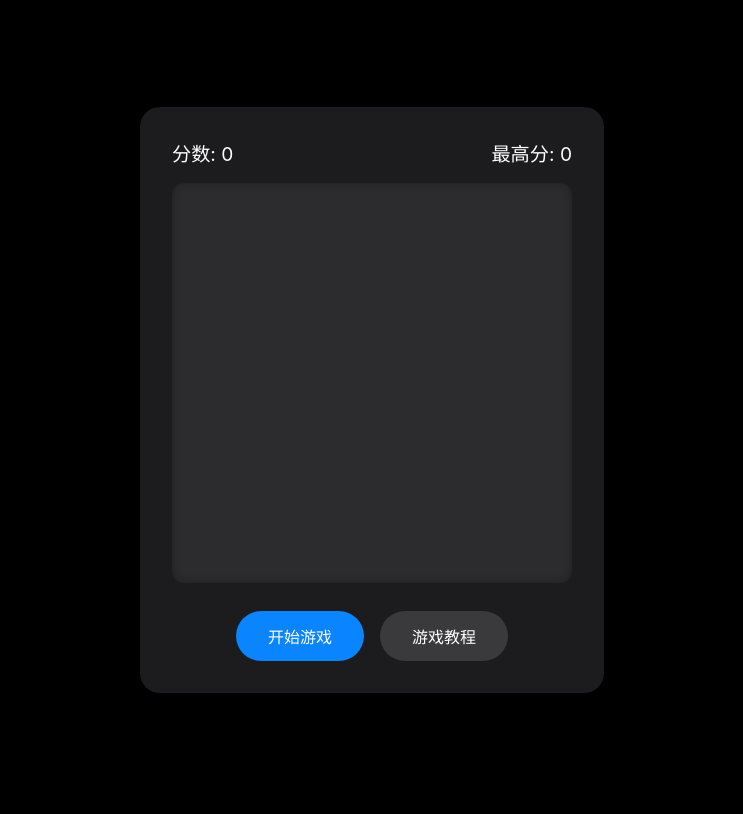
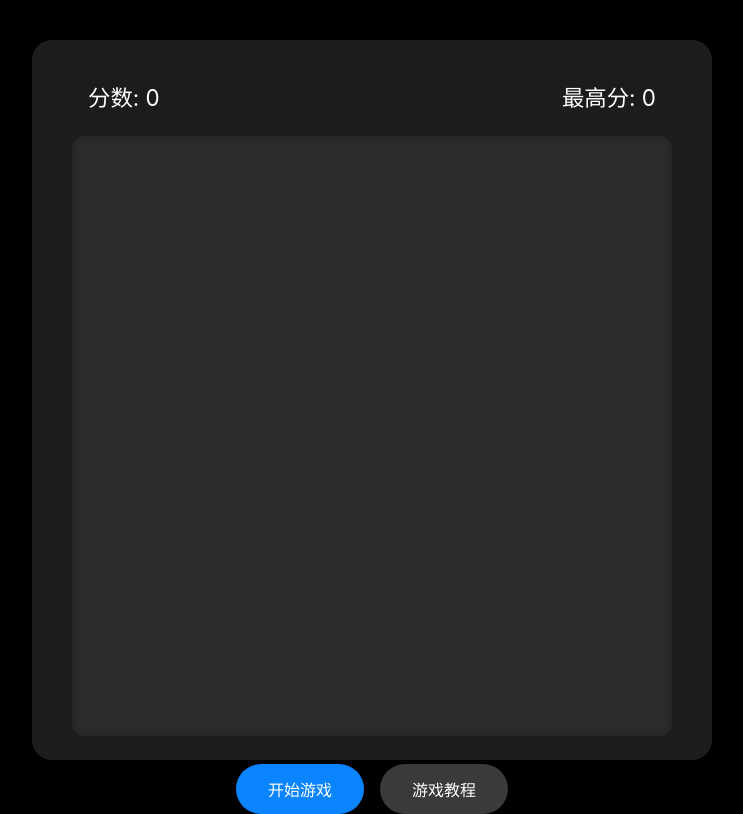
Before and after one commit to seven15980/snake-game, a plain HTML site: page index.html in a window 1280 px wide. Shown: the whole page, without its empty margins (268-1011 px from the left). Drawn offline with Linux system fonts and the light colour scheme.

Commit message:
updated youxi sudu

```diff
--- a/game.js
+++ b/game.js
@@ -4,11 +4,11 @@ class SnakeGame {
         this.ctx = this.canvas.getContext('2d');
 
         // 设置画布大小
-        this.canvas.width = 400;
-        this.canvas.height = 400;
+        this.canvas.width = 600;
+        this.canvas.height = 600;
 
         // 游戏网格大小
-        this.gridSize = 20;
+        this.gridSize = 25;
         this.tileCount = this.canvas.width / this.gridSize;
 
         // 初始化游戏状态
@@ -45,6 +45,7 @@ class SnakeGame {
         this.isRunning = false;
         this.score = 0;
         this.highScore = localStorage.getItem('snakeHighScore') || 0;
+        this.baseSpeed = 200;
 
         // 更新分数显示
         this.updateScore();
@@ -186,13 +187,18 @@ class SnakeGame {
         });
     }
 
+    getCurrentSpeed() {
+        const speedReduction = Math.floor(this.score / 100) * 20;
+        return Math.max(50, this.baseSpeed - speedReduction);
+    }
+
     gameLoop() {
         if (!this.isRunning) return;
 
         this.update();
         this.draw();
 
-        setTimeout(() => requestAnimationFrame(() => this.gameLoop()), 100);
+        setTimeout(() => requestAnimationFrame(() => this.gameLoop()), this.getCurrentSpeed());
     }
 
     showTutorial() {
--- a/style.css
+++ b/style.css
@@ -16,17 +16,20 @@ body {
 .game-container {
     background-color: #1c1c1e;
     border-radius: 20px;
-    padding: 2rem;
+    padding: 2.5rem;
     box-shadow: 0 4px 15px rgba(0, 0, 0, 0.3);
     text-align: center;
+    max-width: 90vw;
+    max-height: 90vh;
 }
 
 .score-board {
     display: flex;
     justify-content: space-between;
-    margin-bottom: 1rem;
-    font-size: 1.2rem;
+    margin-bottom: 1.5rem;
+    font-size: 1.4rem;
     color: #ffffff;
+    padding: 0 1rem;
 }
 
 #gameCanvas {
@@ -34,6 +37,8 @@ body {
     border-radius: 12px;
     box-shadow: inset 0 0 10px rgba(0, 0, 0, 0.3);
     margin-bottom: 1.5rem;
+    max-width: 100%;
+    height: auto;
 }
 
 .controls {
```
